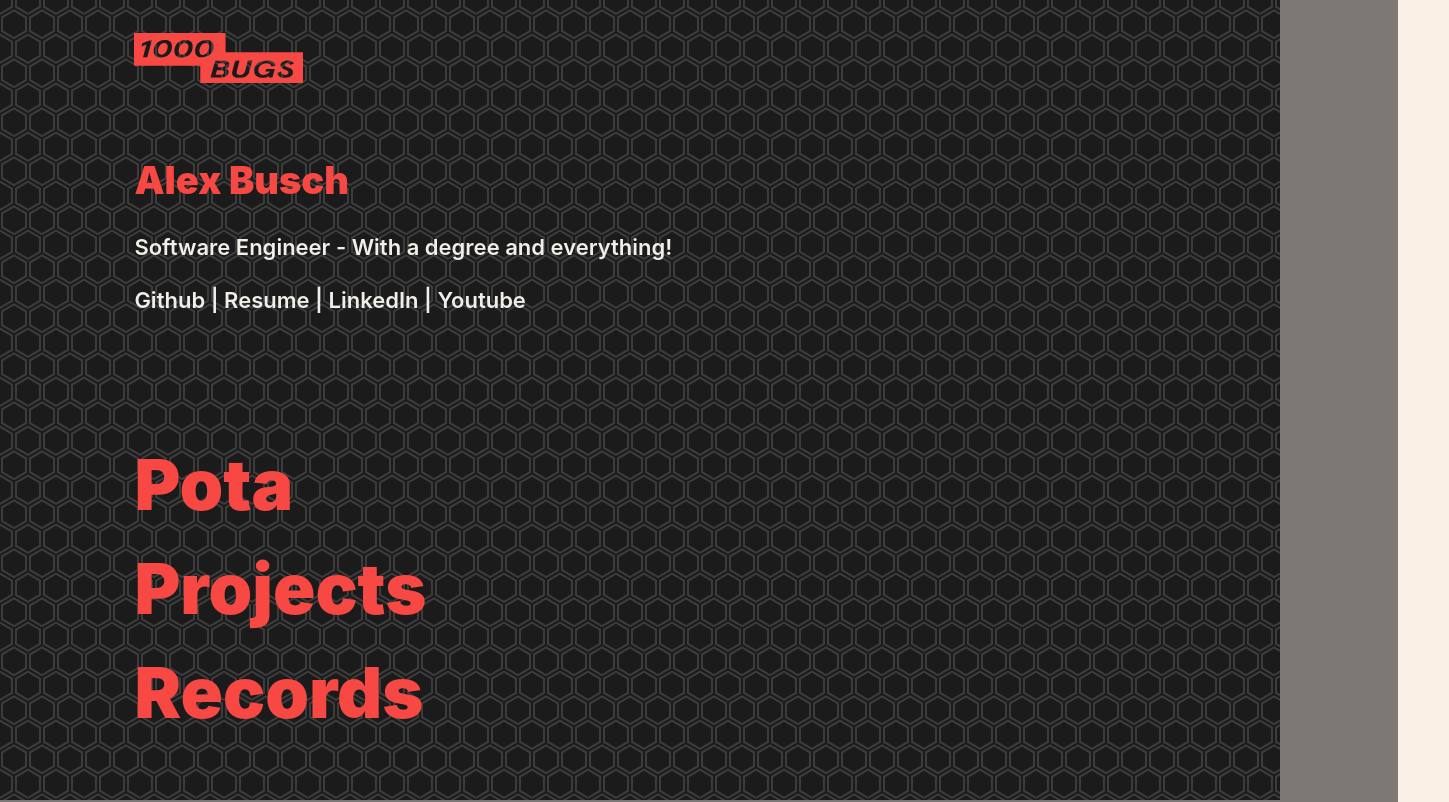
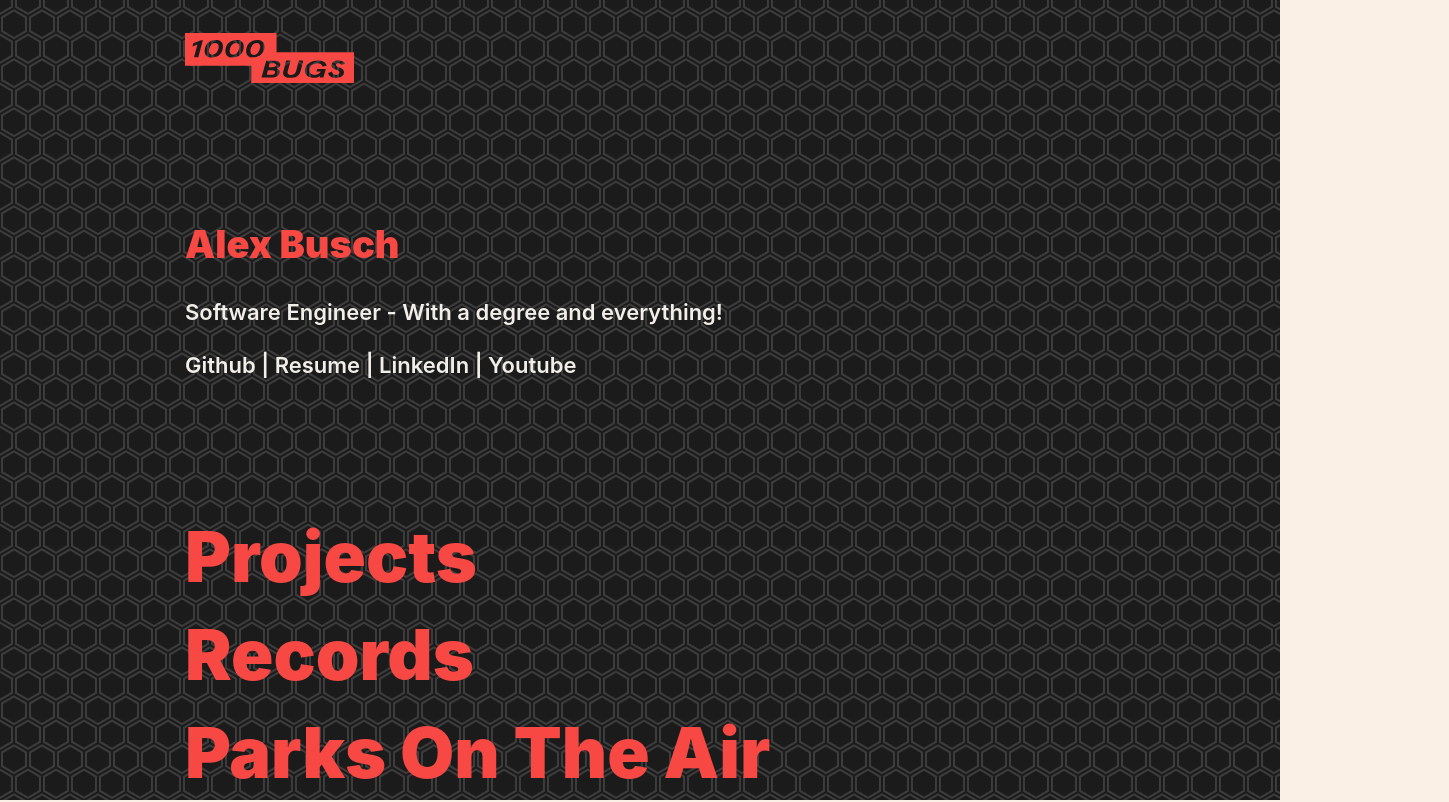
Before and after one commit to ysogg/ysogg.github.io, a React (Create React App) app: page / in a window 1280 px wide. Shown: the top 802 px of the page, 1449 px wide, since content can reach past the window. Built offline with nearby package versions, Linux system fonts and the light colour scheme.

Commit message:
site functionality
List dropdowns, formatting adjustments, logo redirect, and various fixes

```diff
--- a/public/index.html
+++ b/public/index.html
@@ -2,7 +2,7 @@
 <html lang="en">
   <head>
     <meta charset="utf-8" />
-    <link rel="icon" href="%PUBLIC_URL%/favicon.ico" />
+    <link rel="icon" href="%PUBLIC_URL%/burger.gif" />
     <meta name="viewport" content="width=device-width, initial-scale=1" />
     <meta name="theme-color" content="#000000" />
     <meta
@@ -24,7 +24,7 @@
       work correctly both with client-side routing and a non-root public URL.
       Learn how to configure a non-root public URL by running `npm run build`.
     -->
-    <title>React App</title>
+    <title>1000 Bugs</title>
   </head>
   <body>
     <noscript>You need to enable JavaScript to run this app.</noscript>
--- /dev/null
+++ b/src/Pages/Components/ListDropdown.tsx
@@ -0,0 +1,55 @@
+import React, { useState, FC, useRef } from 'react'
+import "../../Styles/Home.css"
+
+
+interface ListProps {
+  item: any;
+  isActive: boolean;
+  onClick: (event: React.MouseEvent<HTMLButtonElement>) => void;
+}
+
+const ListDropdown: FC<ListProps> = ({ item, isActive, onClick}) => {
+    const scrollRef = useRef<null | HTMLDivElement>(null);
+
+    const listClass =  isActive ? 'listElement listElementSelected' : 'listElement'
+    const layerClass = isActive ? 'hiddenLayerSelected' : 'hiddenLayer'
+
+    // confirm works as expected once page longer
+    if (isActive) {
+        if (scrollRef.current != null)
+            scrollRef.current.scrollIntoView({
+            behavior: 'smooth',
+            block: 'start',
+        })
+    }
+
+    return(
+    <div ref={scrollRef}>
+        <a className={listClass} onClick={() => onClick(item.id)}>{item.text}</a>
+        <div className={layerClass}>
+            {/* Projects variant */}
+            {isActive && item.id == 1 &&
+                <div className={layerClass}>
+                    <p>Projects</p>
+                </div>
+            }
+
+            {/* Records variant */}
+            {isActive && item.id == 2 &&
+                <div className={layerClass}>
+                    <p>Records</p>
+                </div>
+            }
+
+            {/* POTA variant */}
+            {isActive && item.id == 3 &&
+                <div className={layerClass}>
+                    <p>POTA</p>
+                </div>
+            }
+        </div>
+    </div>
+    )
+}
+
+export default ListDropdown
--- a/src/Pages/HomePage/Home.tsx
+++ b/src/Pages/HomePage/Home.tsx
@@ -3,31 +3,47 @@ import logo from '../../logo.svg'; //<img src={logo} />
 import { Link } from 'react-router';
 import "../../Styles/Home.css"
 import Carousel from "../Components/Carousel"
+import ListDropdown from '../Components/ListDropdown';
 
+const ListItems = [
+  { id: 1, text: "Projects" },
+  { id: 2, text: "Records" },
+  { id: 3, text: "Parks On The Air" },
+];
 
 const Home = ({...props}) => {
+    const [listActive, setListActive] = useState(null);
+
+    const listClick = (id: any) => {
+        setListActive( listActive == id ? null: id)
+    }
+
     return(
     <div>
     <div className="shadow2"/>
-    <div className="home-inner">
-        {/*<Link to={`/records`}>Records</Link>*/}
-
+    {/* <div className="home-inner"> */}
         <div className="logo">
-            <img src={logo}/>
+            <Link to={`/`}>
+                <img src={logo}/>
+            </Link>
         </div>
 
         <div className="header">
             <h1>Alex Busch</h1>
-            <p>Software Engineer - With a degree and everything!</p>
+            <p>Software Engineer - With a degree and everything!</p> {/* Finish description + clamp <p> width so we get nice text wrap*/}
             <p><a href="https://github.com/ysogg">Github</a> | <Link to={`/resume`}>Resume</Link> | <a href="https://www.linkedin.com/in/alex-busch-3649b5266/">LinkedIn</a> |  <a href="https://www.youtube.com/@alexbusch?sub_confirmation=1">Youtube</a></p>
         </div>
 
         <div className="headerLinks">
           <ul>
-            <li><a>Pota</a></li>
-            <li><a>Projects</a></li>
-            <li><a>Records</a></li>
-
+            {ListItems.map((item) => (
+                <ListDropdown
+                key={item.id}
+                item={item}
+                isActive={item.id === listActive}
+                onClick={listClick}
+                />
+            ))}
           </ul>
         </div>
         {/* <Carousel>
@@ -35,7 +51,10 @@ const Home = ({...props}) => {
           <img src="https://upload.wikimedia.org/wikipedia/commons/thumb/f/f5/Red-eyed_Leaf_Frog_%2849661076226%29.jpg/250px-Red-eyed_Leaf_Frog_%2849661076226%29.jpg" alt="Slide 2" />
           <img src="https://upload.wikimedia.org/wikipedia/commons/thumb/f/f5/Red-eyed_Leaf_Frog_%2849661076226%29.jpg/250px-Red-eyed_Leaf_Frog_%2849661076226%29.jpg" alt="Slide 3" />
         </Carousel> */}
-    </div>
+    {/* </div> */}
+
+    {/* Push to bottom */}
+    {/* <footer className="footerClass">Conact: <a href="mailto:oneof1000bugs.org">oneof@1000bugs.org</a></footer> */}
     </div>
     )
 }
--- a/src/Pages/ResumePage/Resume.tsx
+++ b/src/Pages/ResumePage/Resume.tsx
@@ -7,11 +7,13 @@ import "../../Styles/Home.css"
 const Resume = ({...props}) => {
     return(
     <div>
-        <div className="shadow2"/>
-        <div className="home-inner">
-            <div className="logo">
+    <div className="shadow2"/>
+        <div className="logo">
+            <Link to={`/`}>
                 <img src={logo}/>
-            </div>
+            </Link>
+        </div>
+        <div className={"pdf"}>
             <iframe src={process.env.PUBLIC_URL + "Alex_Busch_Resume.pdf#page=1&zoom=100"} width="99%" height="99%" style={{minHeight: "98vh", border: "none"}}></iframe>
         </div>
     </div>
--- a/src/Styles/Home.css
+++ b/src/Styles/Home.css
@@ -6,9 +6,11 @@ body {
 	/* display: flex; */
 	/* justify-content: center; */
 	/* align-items: center; */
-	min-height: 100vh;
-	position: relative;
-	overflow: hidden;
+  min-height: 100%;
+  border: none;
+	/* position: relative; */
+	/* overflow: hidden; */
+  overflow-x: hidden;
 	background-image: none;
 }
 
@@ -25,28 +27,40 @@ body::before {
 	animation: backgroundScroll 120s linear infinite;
 }
 
+/* TODO Ensure site looks good at small widths / do @ transforms */
+
 .shadow2 {
+  position: fixed;
+  top: 0;
+  left: 0;
   width: 100%;
   height: 100%;
+  margin: 0;
+  padding: 0;
   background-color: black;
-  position: absolute;
   opacity: 0.5;
   z-index: 0;
-  transform: scale(1.2)
 }
 
 .home-inner {
   position: relative;
+  align-items: center;
   justify-content: center;
-  align-items: center;
-  margin: 0 10% auto;
-  justify-content: center;
+  width: 100%;
+  padding-left: 14%;
+  margin: 0;
 }
+
 
 .logo {
   position: relative;
-  max-height: 200px;
   z-index: 9999;
+  min-height: 150px;
+  position: relative;
+  overflow: hidden;
+  width: 100%;
+  padding-left: 14%;
+  margin: 0;
 }
 
 .logo img {
@@ -58,8 +72,11 @@ body::before {
 .header {
   text-align: left;
   position: relative;
-  padding-top: 15px;
+  padding-top: 35px;
   padding-bottom: 35px;
+  width: 100%;
+  padding-left: 14%; /*vh?*/
+  margin: 0;
 }
 
 .header h1 {
@@ -87,14 +104,17 @@ body::before {
   cursor: pointer;
 }
 
+.headerLinks {
+  position: relative;
+  z-index: 9999;
+}
+
 .headerLinks ul {
   display: block;
   text-align: left;
   list-style: none;
-  /* color: #d53e28; */
   font-size: 70px;
   font-weight: 900;
-  /* margin: 0; */
   padding: 0;
   z-index: 9999;
 }
@@ -103,24 +123,55 @@ body::before {
   text-decoration: none;
   margin-top: 20px;
   margin-bottom: 20px;
+  width: 100%;
+  padding-left: 14%; /*vh?*/
+  margin: 0;
 }
 
 .headerLinks ul li {
   line-height: 1.2;
 }
 
-.headerLinks ul li a {
+.listElement {
   transition: all 250ms linear;
   display: block;
   border: none;
   color: #f74843;
 }
 
-.headerLinks ul li a:hover {
+.listElement:hover {
   color: #fff;
   cursor: pointer;
 }
 
-.listLink {
+.listElementSelected {
+  color: #fff;
+}
+
+.hiddenLayer {
+  height: 0;
+  width: 100%;
+  background: #ededed;
+  border-radius: 5px;
+  transition: height 250ms linear;
+}
+
+.hiddenLayerSelected {
+  height: 200px;
+  width: 100%;
+  background: #ededed;
+  border-radius: 5px;
+  overflow: hidden;
+  transition: height 250ms linear;
+}
+
+.footerClass {
+  margin: 0 10% auto;
+  color: #fff;
+  position: relative;
+  z-index: 9999;
+}
+
+.footerClass a {
   color: #f74843;
 }
--- a/src/global-styles.css
+++ b/src/global-styles.css
@@ -43,3 +43,14 @@ body {
     transform: rotate(360deg);
   }
 }
+
+.pdf {
+  position: relative;
+  z-index: 9999;
+  text-align: center;
+}
+
+.pdf iframe {
+  width: 80%;
+  max-width: 1800px;
+}
```
Also changed, not shown: 1 other file (tests, documents, lock files or other folders).
